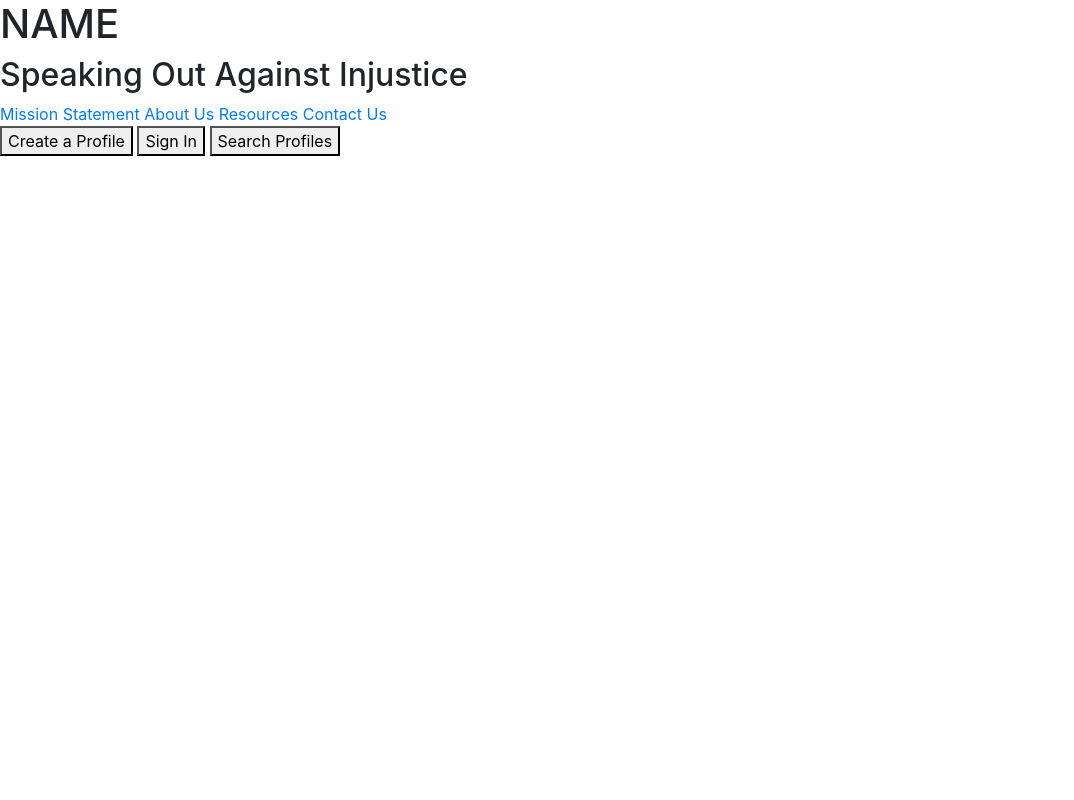
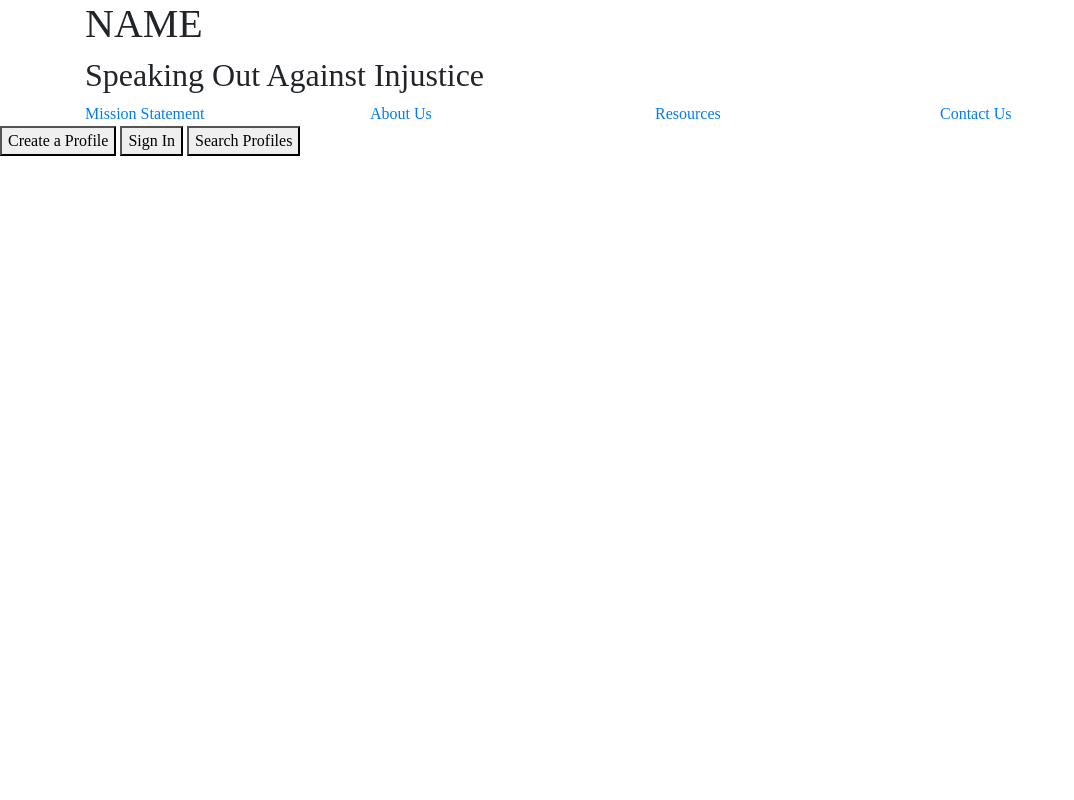
Before and after one commit to andersonic/whackfall2018, a Flask app: page / in a window 1280 px wide. Shown: the whole page, without its empty margins (0-1074 px from the left). Run offline with Flask 2, Linux system fonts and the light colour scheme; some libraries are stand-ins or nearby versions.

Commit message:
work on first page

```diff
--- a/static/style.css
+++ b/static/style.css
@@ -2,5 +2,11 @@
 {
     --color1: mediumseagreen;
     --color2: lightskyblue;
-	--font1: Times;
+	--font1: "Times New Roman";
 }
+
+body{
+    font-family: var(--font1), serif;
+    position: relative;
+    height:100vh;
+}
--- a/templates/index.html
+++ b/templates/index.html
@@ -6,26 +6,49 @@
 	<meta name="description" content="NAME: Speaking Out Against Injustice. A platform for activits to control their own search presence.">
 	<meta name="keywords" content="">
 
-	<link rel="stylesheet" type="text/css" href="bootstrap.css">
-	<link rel="stylesheet" type="text/css" href="style.css">
-	<script src="script.js"></script>
+	<link rel="stylesheet" type="text/css" href="../static/bootstrap.min.css">
+	<link rel="stylesheet" type="text/css" href="../static/style.css">
+    <script src="../static/bootstrap.min.js"></script>
+	<script src="../static/script.js"></script>
 </head>
 
 <body>
 
-	<h1>NAME</h1>
-	<h2>Speaking Out Against Injustice</h2>
+    <div class="container">
+        <div class="row">
+            <div class="col-md-12">
+                <h1>NAME</h1>
+            </div>
+        </div>
+        <div class="row">
+            <div class="col-md-12">
+                <h2>Speaking Out Against Injustice</h2>
+            </div>
+        </div>
+        <div class="row">
+            <div class="col-md-3">
+                <a href="/missionstatement.html">Mission Statement</a>
+            </div>
+            <div class="col-md-3">
+                <a href="/aboutus.html">About Us</a>
+            </div>
+            <div class="col-md-3">
+                <a href="/resources.html">Resources</a>
+            </div>
+            <div class="col-md-3">
+                <a  href="/contactus.html">Contact Us</a>
+            </div>
+        </div>
 
-	<nav>
-		<a href="/missionstatement.html">Mission Statement</a>
-		<a href="/aboutus.html">About Us</a>
-		<a href="/resources.html">Resources</a>
-		<a href="/contactus.html">Contact Us</a>
-	</nav>
 
-	<button>Create a Profile</button>
-	<button>Sign In</button>
-	<button>Search Profiles</button>
+    </div>
+
+	<div class="bottom-portion">
+        <button>Create a Profile</button>
+	    <button>Sign In</button>
+	    <button>Search Profiles</button>
+    </div>
+
 
 </body>
 
--- a/whackfall2018.py
+++ b/whackfall2018.py
@@ -8,5 +8,22 @@ def default():
     return render_template('index.html')
 
 
+@app.route('/missionstatement')
+def missionstatement():
+    return render_template('missionstatement.html')
+
+@app.route('/aboutus')
+def aboutus():
+    return render_template('aboutus.html')
+
+@app.route('/contactus')
+def contactus():
+    return render_template('contactus.html')
+
+@app.route('/resources')
+def resources():
+    return render_template('resources.html')
+
+
 if __name__ == '__main__':
     app.run()
```
Also changed, not shown: templates/aboutus.html (added, +14 -0 lines), templates/contactus.html (added, +14 -0 lines), templates/missionstatement.html (added, +14 -0 lines), templates/resources.html (added, +14 -0 lines).
